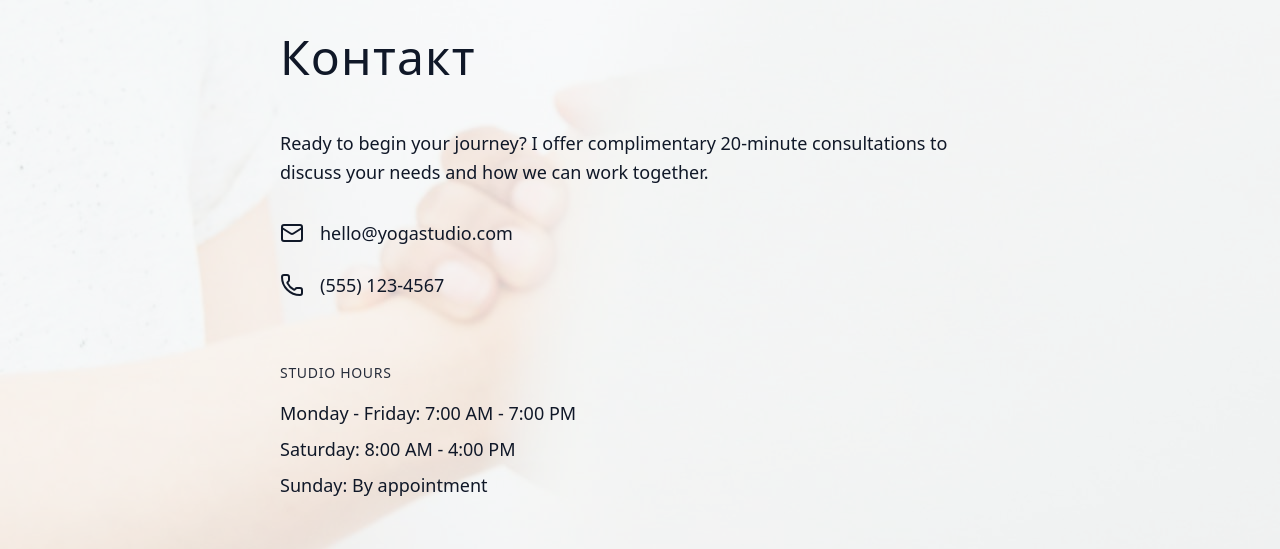
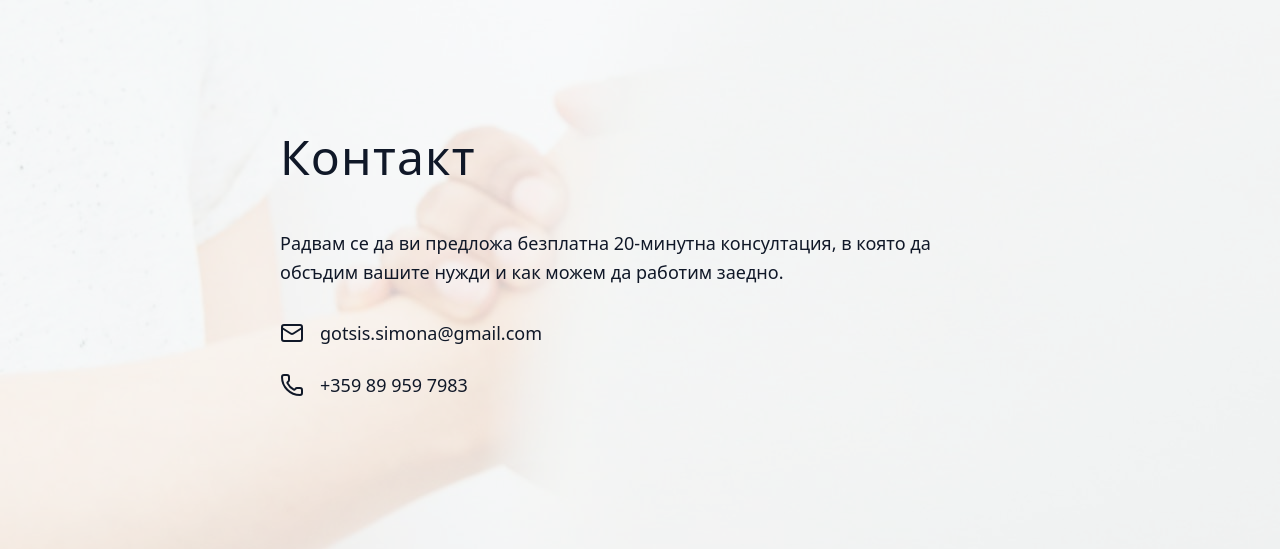
Before and after one commit to hal9000thebot/yoga-somatic-landing, a React (Vite) app: page / in a window 1280 px wide. Shown: the part 2280-2829 px from the top of the page. Built offline with nearby package versions, Linux system fonts and the light colour scheme; a web font is replaced by a local one.

Commit message:
Update Contact section copy + details (BG)

```diff
--- a/src/app/App.tsx
+++ b/src/app/App.tsx
@@ -244,39 +244,29 @@ export default function App() {
           </h2>
           <div className="space-y-8">
             <p className="text-lg leading-relaxed">
-              Ready to begin your journey? I offer complimentary 20-minute consultations
-              to discuss your needs and how we can work together.
+              Радвам се да ви предложа безплатна 20-минутна консултация, в която да обсъдим вашите нужди и как можем да работим заедно.
             </p>
             <div className="space-y-6">
               <div className="flex items-center gap-4">
                 <Mail className="w-6 h-6" />
                 <a
-                  href="mailto:hello@yogastudio.com"
+                  href="mailto:gotsis.simona@gmail.com"
                   className="text-lg hover:opacity-80 transition-opacity"
                 >
-                  hello@yogastudio.com
+                  gotsis.simona@gmail.com
                 </a>
               </div>
               <div className="flex items-center gap-4">
                 <Phone className="w-6 h-6" />
                 <a
-                  href="tel:+15551234567"
+                  href="tel:+359899597983"
                   className="text-lg hover:opacity-80 transition-opacity"
                 >
-                  (555) 123-4567
+                  +359 89 959 7983
                 </a>
               </div>
             </div>
-            <div className="pt-8">
-              <p className="mb-4 text-sm tracking-wider uppercase opacity-90">
-                Studio Hours
-              </p>
-              <div className="space-y-2 text-lg">
-                <p>Monday - Friday: 7:00 AM - 7:00 PM</p>
-                <p>Saturday: 8:00 AM - 4:00 PM</p>
-                <p>Sunday: By appointment</p>
-              </div>
-            </div>
+            {/* Studio hours removed */}
           </div>
         </div>
       </section>
```
